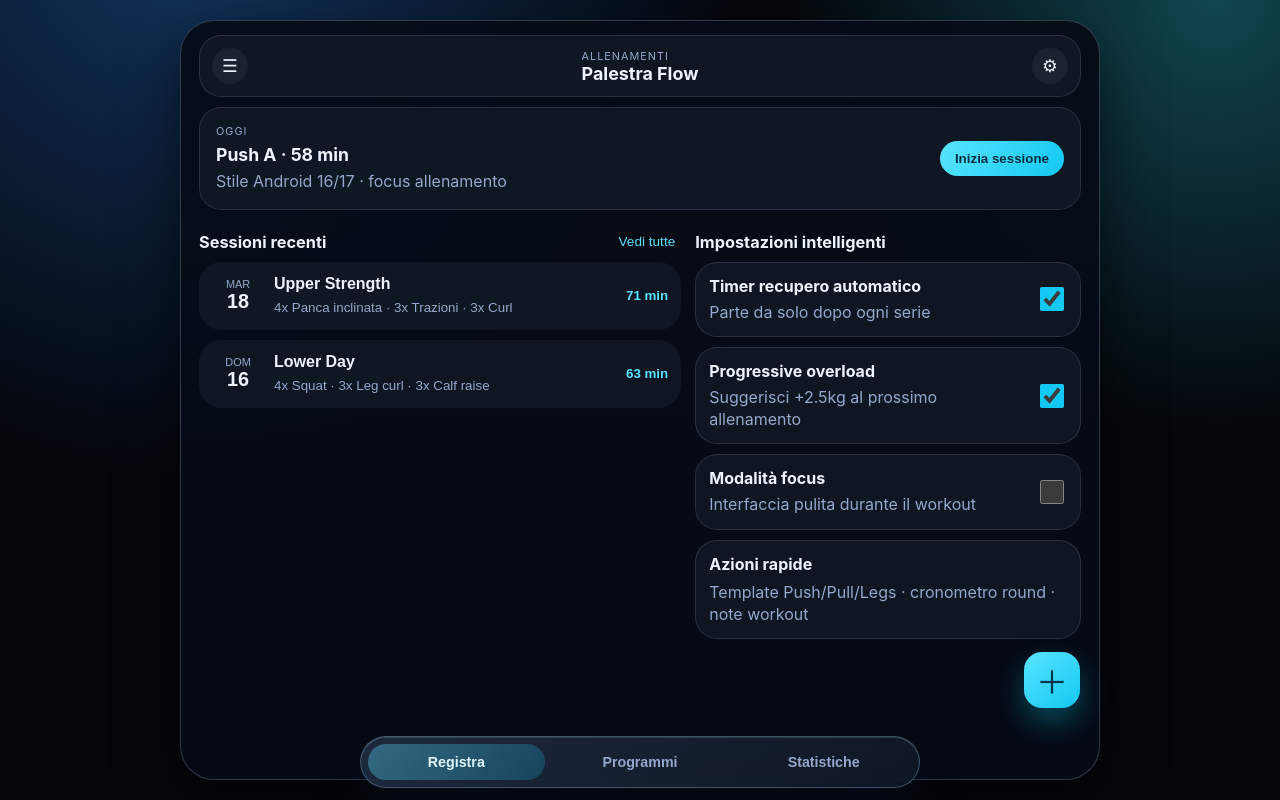
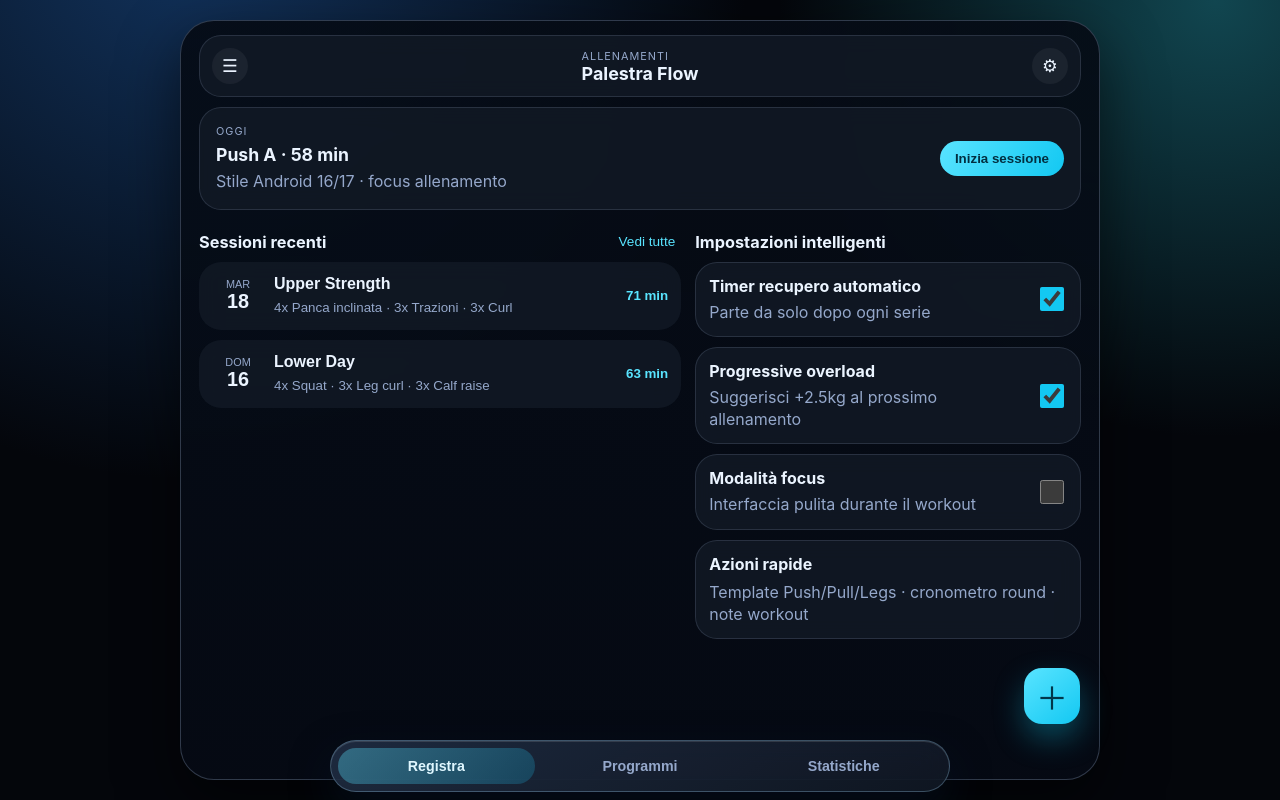
Before and after one commit to MatteoPr0/Palestra, a plain HTML site: page index.html in a window 1280 px wide. Drawn offline with Linux system fonts and the light colour scheme.

Commit message:
Update styles.css

```diff
--- a/styles.css
+++ b/styles.css
@@ -256,7 +256,7 @@ body {
   left: 50%;
   transform: translateX(-50%);
   width: min(420px, calc(100vw - 22px));
-  bottom: calc(12px + env(safe-area-inset-bottom));
+  bottom: max(8px, calc(8px + env(safe-area-inset-bottom)));
   padding: 7px;
   display: grid;
   grid-template-columns: repeat(3, 1fr);
@@ -265,9 +265,15 @@ body {
   background: linear-gradient(145deg, rgba(35, 49, 72, 0.82), rgba(18, 26, 39, 0.78));
   border: 1px solid rgba(147, 195, 227, 0.32);
   box-shadow: 0 16px 38px rgba(6, 18, 36, 0.55), inset 0 1px 0 rgba(255, 255, 255, 0.12);
-  backdrop-filter: blur(16px);
-  -webkit-backdrop-filter: blur(16px);
-  z-index: 40;
+  z-index: 9999;
+  isolation: isolate;
+}
+
+@supports ((backdrop-filter: blur(8px)) or (-webkit-backdrop-filter: blur(8px))) {
+  .tabbar {
+    backdrop-filter: blur(16px);
+    -webkit-backdrop-filter: blur(16px);
+  }
 }
 
 .tab {
@@ -288,7 +294,7 @@ body {
 .fab {
   position: fixed;
   right: max(calc((100vw - min(430px, calc(100vw - 20px))) / 2 + 14px), 14px);
-  bottom: calc(92px + env(safe-area-inset-bottom));
+  bottom: max(76px, calc(76px + env(safe-area-inset-bottom)));
   width: 56px;
   height: 56px;
   border-radius: 18px;
@@ -328,11 +334,11 @@ body {
   }
 
   .tabbar {
-    width: min(560px, calc(100vw - 40px));
+    width: min(620px, calc(100vw - 40px));
   }
 
   .fab {
     right: max(calc((100vw - min(920px, calc(100vw - 30px))) / 2 + 20px), 20px);
-    bottom: calc(92px + env(safe-area-inset-bottom));
+    bottom: max(76px, calc(76px + env(safe-area-inset-bottom)));
   }
 }
```
